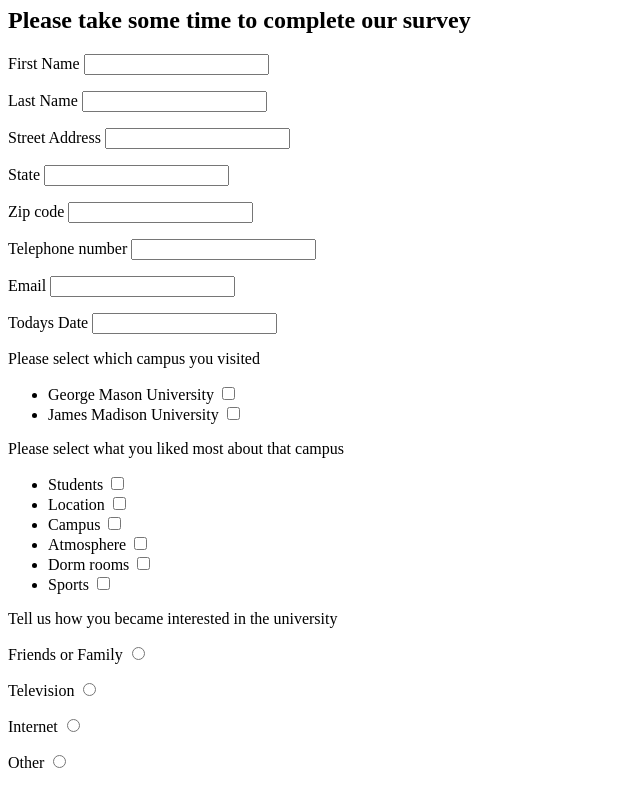
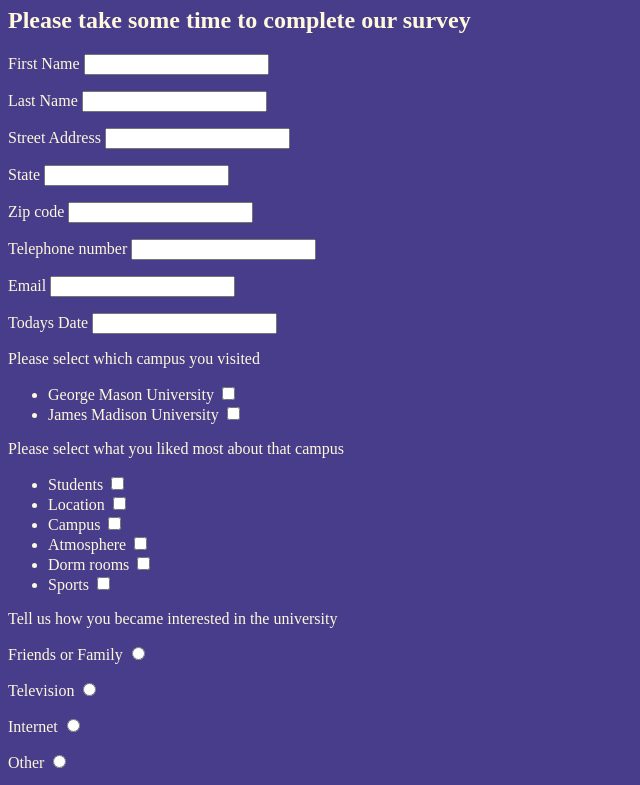
Before and after one commit to ualmonte/campus-maps, a plain HTML site: page StudentSurvey.html in a window 1280 px wide. Shown: the part 73-858 px from the top of the page, without its empty margins (0-640 px from the left). Drawn offline with Linux system fonts and the light colour scheme.

Commit message:
changed background color of survey page

```diff
--- a/StudentSurvey.html
+++ b/StudentSurvey.html
@@ -5,6 +5,13 @@
     <meta name="viewport" content="width=device-width, initial-scale=1.0" />
     <title>Student survey</title>
   </head>
+   <style>
+    body {
+      background-color: darkslateblue;
+
+      color: cornsilk;
+    }
+  </style>
   <body>
     <h1>Student Survey</h1>
     <h2>Please take some time to complete our survey</h2>
```
